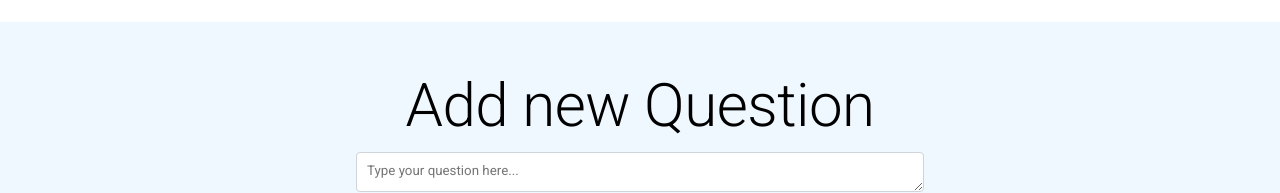
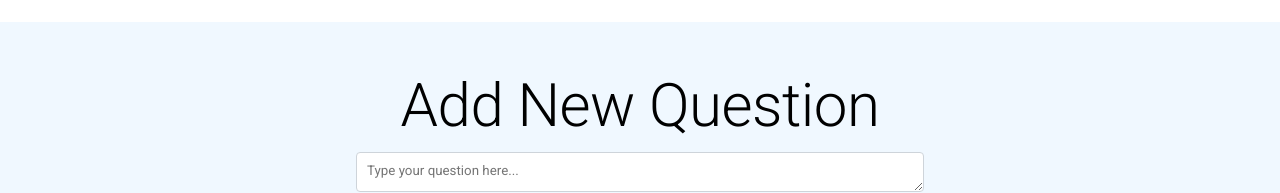
Before and after one commit to l33krys/react-question-of-the-day, a React (Create React App) app: page /questions in a window 1280 px wide. Shown: the part 415-608 px from the top of the page. Built offline with nearby package versions, Linux system fonts and the light colour scheme; no server answers; a web font is replaced by a local one.

Commit message:
fix spelling

```diff
--- a/src/components/AddQuestionForm.js
+++ b/src/components/AddQuestionForm.js
@@ -75,7 +75,7 @@ const AddQuestionForm = ({ handleNewQuestion }) => {
       <Grid item xs={12} sm={8} md={6}>
         <Box p={3}>
           <Typography variant="h2" align="center">
-            Add new Question
+            Add New Question
           </Typography>
           <Formik
             initialValues={{
```
